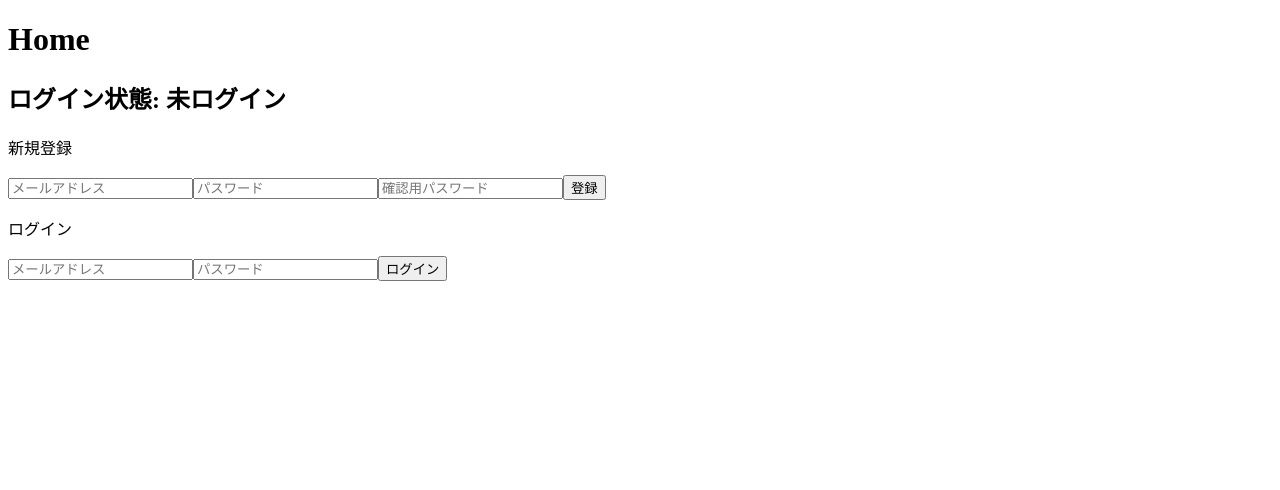
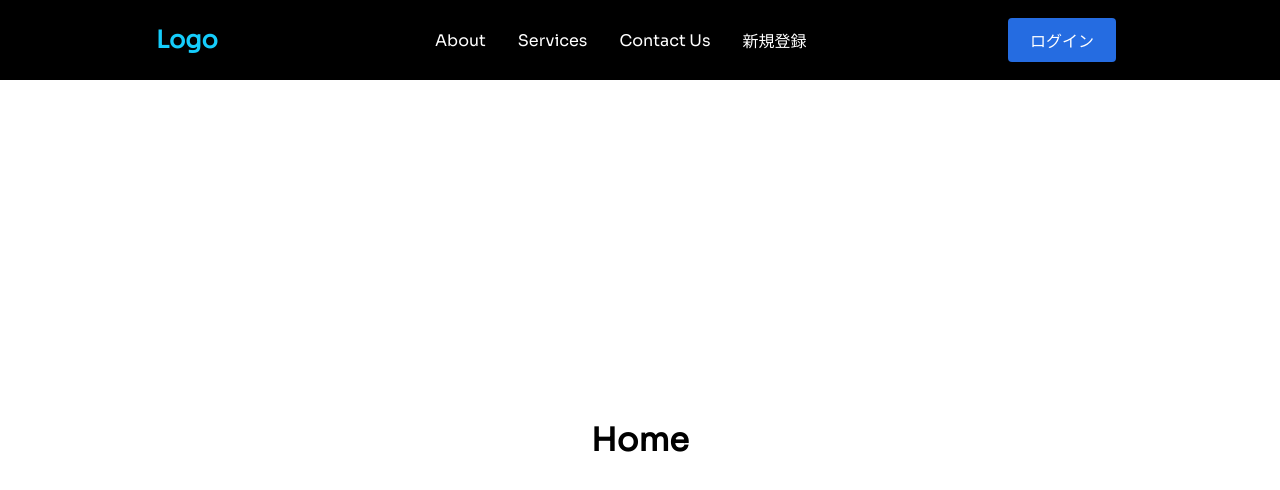
Before and after one commit to watanabehideki/ArtDiver_frontend, a React (Create React App) app: page / in a window 1280 px wide. Shown: the top 490 px of the page. Built offline with nearby package versions, Linux system fonts and the light colour scheme; no server answers.

Commit message:
navbar仮実装

```diff
--- a/package.json
+++ b/package.json
@@ -9,8 +9,10 @@
     "axios": "^0.21.1",
     "react": "^17.0.1",
     "react-dom": "^17.0.1",
+    "react-icons": "^4.1.0",
     "react-router-dom": "^5.2.0",
     "react-scripts": "4.0.1",
+    "styled-components": "^5.2.1",
     "web-vitals": "^0.2.4"
   },
   "scripts": {
--- a/src/App.css
+++ b/src/App.css
@@ -1,38 +1,8 @@
-.App {
-  text-align: center;
+@import url('https://fonts.googleapis.com/css2?family=Sora&display=swap');
+
+* {
+  font-family: 'Sora', sans-serif;
+  box-sizing: border-box;
+  margin: 0;
+  padding: 0;
 }
-
-.App-logo {
-  height: 40vmin;
-  pointer-events: none;
-}
-
-@media (prefers-reduced-motion: no-preference) {
-  .App-logo {
-    animation: App-logo-spin infinite 20s linear;
-  }
-}
-
-.App-header {
-  background-color: #282c34;
-  min-height: 100vh;
-  display: flex;
-  flex-direction: column;
-  align-items: center;
-  justify-content: center;
-  font-size: calc(10px + 2vmin);
-  color: white;
-}
-
-.App-link {
-  color: #61dafb;
-}
-
-@keyframes App-logo-spin {
-  from {
-    transform: rotate(0deg);
-  }
-  to {
-    transform: rotate(360deg);
-  }
-}
--- a/src/App.js
+++ b/src/App.js
@@ -1,10 +1,15 @@
 import React, { useState, useEffect } from 'react'
+import './App.css'
 import { BrowserRouter, Switch, Route } from 'react-router-dom'
 import axios from 'axios'
 
-import Home from './components/Home'
+import Home from './pages'
+import Login from './pages/Login'
+import Signup from './pages/Signup'
 
-export default function App() {
+import Navbar from './components/Navbar'
+
+function App() {
 
   const [loggedInStatus, setLoggedInStatus] = useState("未ログイン")
   const [user, setUser] = useState({})
@@ -40,8 +45,8 @@ export default function App() {
   }
 
   return (
-    <div>
       <BrowserRouter>
+        <Navbar />
         <Switch>
           <Route
             exact path={"/"}
@@ -49,8 +54,20 @@ export default function App() {
               <Home { ...props } handleLogin={handleLogin} handleLogout={handleLogout} loggedInStatus={loggedInStatus} /> //Home.js内のloggedInStatusという変数に、App.jsのloggedInStatus変数を代入
             )}
           />
+          <Route path='/login'
+          render={props => (
+            <Login />
+          )}
+          />
+          <Route path='/signup'
+          render={props => (
+            <Signup />
+          )}
+          />
+
         </Switch>
       </BrowserRouter>
-    </div>
   )
 }
+
+export default App
--- /dev/null
+++ b/src/components/Navbar/NavbarElements.js
@@ -0,0 +1,87 @@
+
+import { BiMenu } from 'react-icons/bi';
+import styled from 'styled-components'
+import { NavLink as Link } from 'react-router-dom'
+
+export const Nav = styled.nav`
+  background: #000;
+  height: 80px;
+  display: flex;
+  justify-content: space-between;
+  padding: 0.5rem calc((100vw - 1000px) / 2);
+  z-index: 10;
+  /* Third Nav */
+  /* justify-content: flex-start; */
+`;
+
+export const NavLink = styled(Link)`
+  color: #fff;
+  display: flex;
+  align-items: center;
+  text-decoration: none;
+  padding: 0 1rem;
+  height: 100%;
+  cursor: pointer;
+  &.active {
+    color: #15cdfc;
+  }
+`;
+
+export const Bars = styled(BiMenu)`
+  display: none;
+  color: #fff;
+  @media screen and (max-width: 768px) {
+    display: block;
+    position: absolute;
+    top: 0;
+    right: 0;
+    transform: translate(-100%, 75%);
+    font-size: 1.8rem;
+    cursor: pointer;
+  }
+`;
+
+export const NavMenu = styled.div`
+  display: flex;
+  align-items: center;
+  margin-right: -24px;
+  /* Second Nav */
+  /* margin-right: 24px; */
+  /* Third Nav */
+  /* width: 100vw;
+  white-space: nowrap; */
+  @media screen and (max-width: 768px) {
+    display: none;
+  }
+`;
+
+export const NavBtn = styled.nav`
+  display: flex;
+  align-items: center;
+  margin-right: 24px;
+  /* Third Nav */
+  /* justify-content: flex-end;
+  width: 100vw; */
+  @media screen and (max-width: 768px) {
+    display: none;
+  }
+`;
+
+export const NavBtnLink = styled(Link)`
+  border-radius: 4px;
+  background: #256ce1;
+  padding: 10px 22px;
+  color: #fff;
+  outline: none;
+  border: none;
+  cursor: pointer;
+  transition: all 0.2s ease-in-out;
+  text-decoration: none;
+  /* Second Nav */
+  margin-left: 24px;
+  &:hover {
+    transition: all 0.2s ease-in-out;
+    background: #fff;
+    color: #010606;
+  }
+`;
--- /dev/null
+++ b/src/components/Navbar/index.js
@@ -0,0 +1,34 @@
+import React from 'react'
+import { Nav, NavLink, Bars, NavMenu, NavBtn, NavBtnLink } from './NavbarElements'
+
+const Navbar = () => {
+  return (
+    <>
+      <Nav>
+        <NavLink to='/'>
+          <h1>Logo</h1>
+        </NavLink>
+        <Bars />
+        <NavMenu>
+          <NavLink to='/about' activeStyle>
+            About
+          </NavLink>
+          <NavLink to='/services' activeStyle>
+            Services
+          </NavLink>
+          <NavLink to='/contact-us' activeStyle>
+            Contact Us
+          </NavLink>
+          <NavLink to='/signup' activeStyle>
+            新規登録
+          </NavLink>
+        </NavMenu>
+        <NavBtn>
+          <NavBtnLink to='/login'>ログイン</NavBtnLink>
+        </NavBtn>
+      </Nav>
+    </>
+  )
+}
+
+export default Navbar
--- /dev/null
+++ b/src/pages/Login.js
@@ -0,0 +1,50 @@
+import React, { useState } from 'react'
+import axios from 'axios'
+
+const Login = (props) => {
+    const [email, setEmail] = useState("")
+    const [password, setPassword] = useState("")
+
+    const handleSubmit = (event) => {
+        axios.post("http://localhost:4001/login",
+          {
+            user: {
+              email: email,
+              password: password,
+            }
+          },
+          { withCredentials: true }
+        ).then(response => {
+          if (response.data.logged_in) { //戻り値logged_inがtrueか検証
+            props.handleSuccessfulAuthentication(response.data) //ログイン成功ならユーザーデータをイベントハンドラにpropsで渡す
+        }
+        }).catch(error => {
+            console.log("registration error", error)
+        })
+        event.preventDefault()
+    }
+    return (
+        <div>
+            <p>ログイン</p>
+            <form onSubmit={handleSubmit}>
+                <input
+                    type="email"
+                    name="email"
+                    placeholder="メールアドレス"
+                    value={email}
+                    onChange={event => setEmail(event.target.value)}
+                />
+                <input
+                    type="password"
+                    name="password"
+                    placeholder="パスワード"
+                    value={password}
+                    onChange={event => setPassword(event.target.value)}
+                />
+
+                <button type="submit">ログイン</button>
+            </form>
+        </div>
+    )
+}
+export default Login
--- /dev/null
+++ b/src/pages/Signup.js
@@ -0,0 +1,50 @@
+import React, { useState } from 'react'
+import axios from 'axios'
+
+const Signup = (props) => {
+    // useState()を用いて、ユーザーデータの初期値（空の文字列）を定義
+    const [email, setEmail] = useState("")
+    const [password, setPassword] = useState("")
+    const [passwordConfirmation, setPasswordConfirmation] = useState("")
+
+    const handleSubmit = (event) => {
+        axios.post("http://localhost:4001/signup",
+            {
+                user: {
+                    email: email,
+                    password: password,
+                    password_confirmation: passwordConfirmation
+                }
+            },
+            { withCredentials: true } //データにcookieを含める
+            ).then(response => {
+                if (response.data.status === 'created') { //backendからの戻り値にcreatedが含まれているか検証
+                    props.handleSuccessfulAuthentication(response.data) //検証成功ならイベントハンドラにデータをpopsで渡す
+                }
+            }).catch(error => {
+                console.log("registration error", error)
+            })
+            event.preventDefault()
+        }
+
+    return (
+        <div>
+           <p>新規登録</p>
+
+            <form onSubmit={handleSubmit}>
+                <input type="email" name="email" placeholder="メールアドレス" value={email}
+                onChange={event => setEmail(event.target.value)} />
+
+                <input type="password" name="password" placeholder="パスワード" value={password}
+                onChange={event => setPassword(event.target.value)} />
+
+                <input type="password" name="password_confirmation" placeholder="確認用パスワード" value={passwordConfirmation}
+                onChange={event => setPasswordConfirmation(event.target.value)} />
+
+                <button type="submit">登録</button>
+            </form>
+        </div>
+    )
+}
+
+export default Signup
--- a/src/components/Home.js
+++ b/src/pages/index.js
@@ -1,9 +1,9 @@
 import React from 'react'
-import Registration from './auth/Registration'
-import Login from './auth/Login'
+import Registration from '../components/auth/Registration'
+import Login from '../components/auth/Login'
 import axios from 'axios'
 
-export default function Home(props) {
+const Home = (props) => {
 
     const handleSuccessfulAuthentication = (data) => { //ユーザー情報を引数で渡す
         props.handleLogin(data)
@@ -18,11 +18,20 @@ export default function Home(props) {
     }
 
     return (
-        <div>
+        <div
+            style={{
+                display: 'flex',
+                justifyContent: 'center',
+                alignItems: 'center',
+                height: '90vh'
+            }}
+        >
             <h1>Home</h1>
-            <h2>ログイン状態: {props.loggedInStatus}</h2>
+            {/* <h2>ログイン状態: {props.loggedInStatus}</h2>
             <Registration handleSuccessfulAuthentication={handleSuccessfulAuthentication} />
-            <Login handleSuccessfulAuthentication={handleSuccessfulAuthentication} />
+            <Login handleSuccessfulAuthentication={handleSuccessfulAuthentication} /> */}
         </div>
     )
 }
+
+export default Home
```
Also changed, not shown: 2 other files (tests, documents, lock files or other folders).
